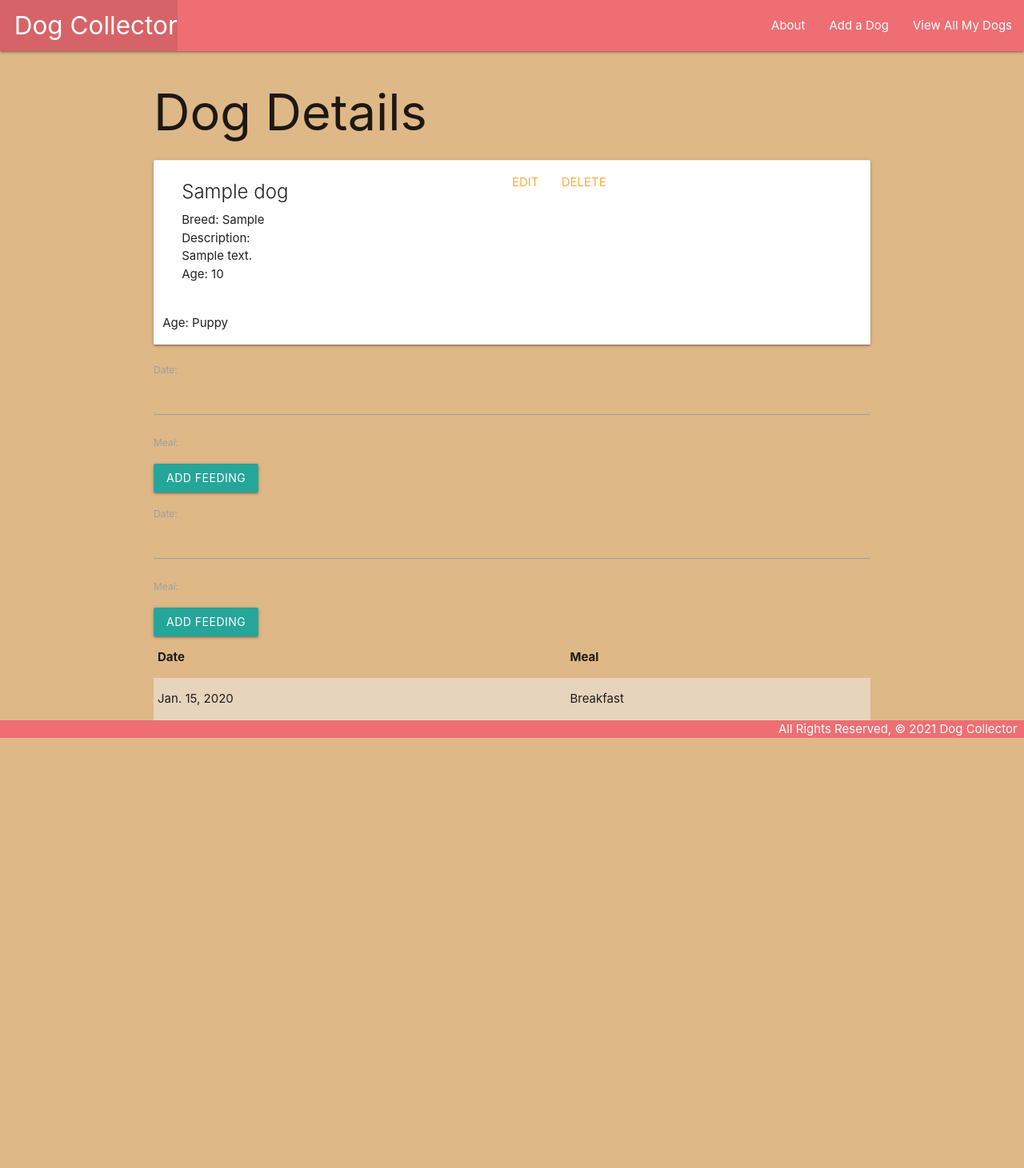
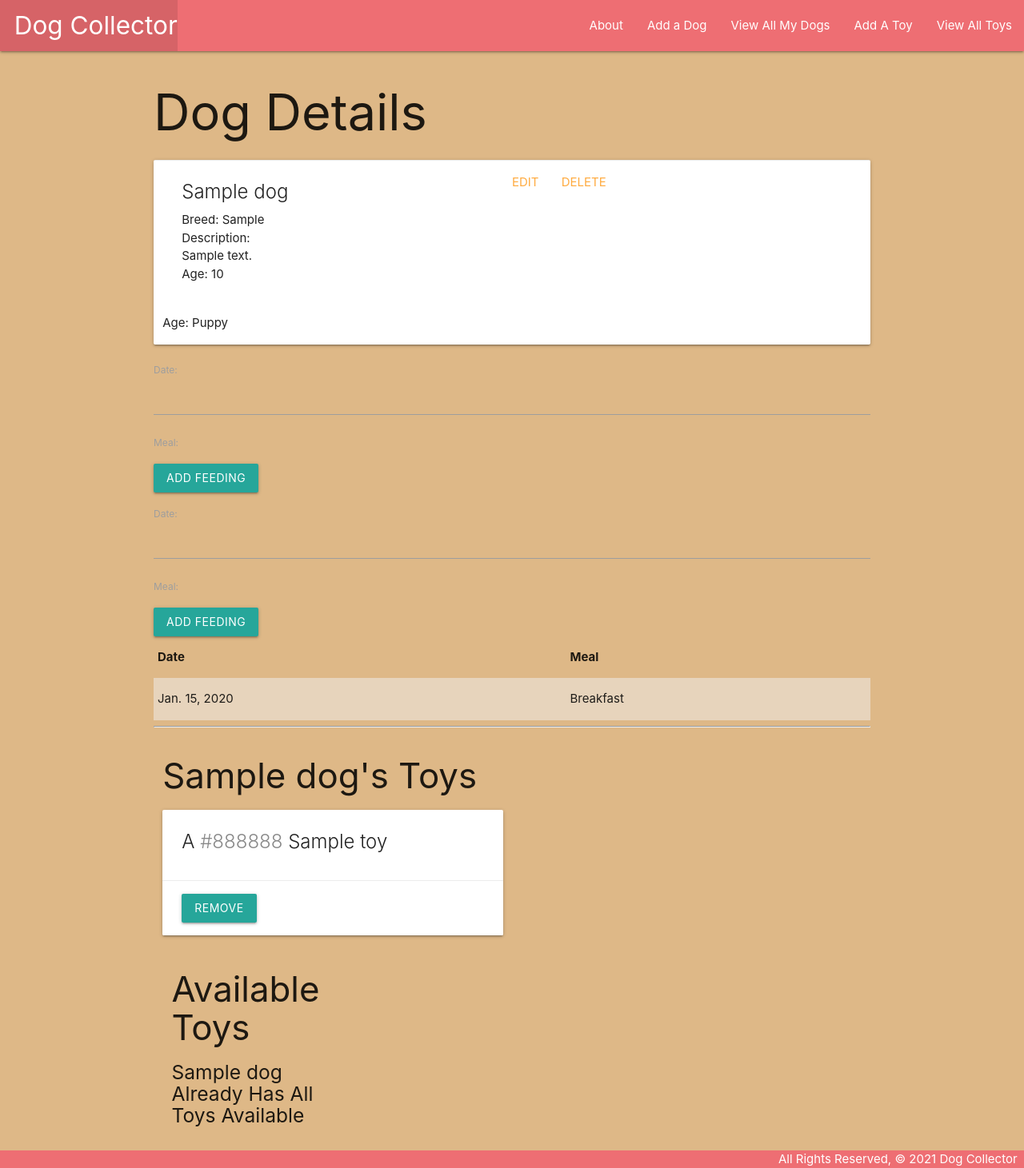
Before and after one commit to Carny94/dogcollector, a Django app: page /dogs/1/ in a window 1280 px wide. Shown: the whole page at 80% size. Before the commit the page ends 923 px from the top, so only its background shows below. Run offline with Django 4.2, Linux system fonts and the light colour scheme; tables that the repository leaves empty hold one stand-in row (values such as "Sample post").

Commit message:
pt-5 homework

```diff
--- a/dogcollector/settings.py
+++ b/dogcollector/settings.py
@@ -11,10 +11,12 @@ https://docs.djangoproject.com/en/4.2/ref/settings/
 """
 
 from pathlib import Path
+import environ
 
 # Build paths inside the project like this: BASE_DIR / 'subdir'.
 BASE_DIR = Path(__file__).resolve().parent.parent
-
+environ.Env()
+environ.Env.read_env()
 
 # Quick-start development settings - unsuitable for production
 # See https://docs.djangoproject.com/en/4.2/howto/deployment/checklist/
--- a/main_app/models.py
+++ b/main_app/models.py
@@ -7,6 +7,15 @@ MEALS = (
     ('L', 'Lunch'),
     ('D', 'Dinner')
 )
+class Toy(models.Model):
+  name = models.CharField(max_length=50)
+  color = models.CharField(max_length=100)
+
+  def __str__(self):
+    return self.name
+
+  def get_absolute_url(self):
+    return reverse('toys_detail', kwargs={'pk': self.id})
 
 # Create your models here.
 class Dog(models.Model):
@@ -14,6 +23,7 @@ class Dog(models.Model):
   breed = models.CharField(max_length=100)
   description = models.TextField(max_length=250)
   age = models.IntegerField()
+  toys = models.ManyToManyField(Toy)
 
 
   # Changing this instance method
@@ -45,3 +55,10 @@ class Feeding(models.Model):
 
 class Meta:
     ordering = ['-date']
+
+# class Photo(models.Model):
+#     url = models.CharField(max_length=200)
+#     dog = models.ForeignKey(Dog, on_delete=models.CASCADE)
+
+#     def __str__(self):
+#         return f"Photo for dog_id: {self.dog_id} @{self.url}"
--- a/main_app/templates/base.html
+++ b/main_app/templates/base.html
@@ -20,6 +20,8 @@
           <li><a href="{% url 'about' %}">About</a></li>
           <li><a href="{% url 'dogs_create' %}">Add a Dog</a></li>
           <li><a href="{% url 'index' %}">View All My Dogs</a></li>
+          <li><a href="{% url 'toys_create' %}">Add A Toy</a></li>
+          <li><a href="{% url 'toys_index' %}">View All Toys</a></li>
 
         </ul>
       </div>
--- a/main_app/templates/dogs/detail.html
+++ b/main_app/templates/dogs/detail.html
@@ -52,6 +52,50 @@
   </div>
   <!-- New Markup Above -->
 </div>
+<hr>
+<div class="row">
+  <div class="col s6">
+    <h3>{{ dog.name }}'s Toys</h3>
+    {% if dog.toys.count %}
+      {% for toy in dog.toys.all %}
+        <div class="card">
+          <div class="card-content">
+            <span class="card-title">
+              A <span style="color: {{ toy.color }}">{{ toy.color }}</span> {{ toy.name }}
+            </span>
+          </div>
+          <div class="card-action">
+            <form action="{% url 'unassoc_toy' dog.id toy.id %}" method="POST">
+                {% csrf_token %}
+              <button type="submit" class="btn">Remove</button>
+        </div>
+      {% endfor %}
+    {% else %}
+      <h5>No Toys 😿</h5>
+    {% endif %}
+  </div>
+  <div class="col s6">
+    <h3>Available Toys</h3>
+    {% if toys.count %}
+      {% for toy in toys.all %}
+        <div class="card">
+          <div class="card-content">
+            <span class="card-title">
+              A <span style="color: {{ toy.color }}">{{ toy.color }}</span> {{ toy.name }}
+            </span>
+          </div>
+          <div class="card-action">
+            <form action="{% url 'assoc_toy' dog.id toy.id %}" method="POST">
+                {% csrf_token %}
+              <button type="submit" class="btn">Add</button>
+            </form>
+          </div>
+        </div>
+      {% endfor %}
+    {% else %}
+      <h5>{{dog.name}} Already Has All Toys Available</h5>
+    {% endif %}
+  </div>
 <script>
 const dateEl = document.getElementById('id_date');
   // M is Materialize's global variable
--- a/main_app/urls.py
+++ b/main_app/urls.py
@@ -10,4 +10,14 @@ urlpatterns = [
     path('dogs/<int:pk>/update/', views.DogUpdate.as_view(), name='dogs_update'),
     path('dogs/<int:pk>/delete/', views.DogDelete.as_view(), name='dogs_delete'),
     path('dogs/<int:dog_id>/add_feeding/', views.add_feeding, name='add_feeding'),
+    path('dogs/<int:dog_id>/assoc_toy/<int:toy_id>/', views.assoc_toy, name='assoc_toy'),
+    path('dogs/<int:dog_id>/unassoc_toy/<int:toy_id>/', views.unassoc_toy, name='unassoc_toy'),
+    path('toys/', views.ToyList.as_view(), name='toys_index'),
+    path('toys/<int:pk>/', views.ToyDetail.as_view(), name='toys_detail'),
+    path('toys/create/', views.ToyCreate.as_view(), name='toys_create'),
+    path('toys/<int:pk>/update/', views.ToyUpdate.as_view(), name='toys_update'),
+    path('toys/<int:pk>/delete/', views.ToyDelete.as_view(), name='toys_delete'),
+
+    # path('dogs/<int:dog_id>/add_photo/', views.add_photo, name='add_photo'),
+
  ]
--- a/main_app/views.py
+++ b/main_app/views.py
@@ -1,8 +1,12 @@
+import uuid
+import boto3
+from django.shortcuts import render, redirect
 from django.shortcuts import render
 from django.views.generic.edit import CreateView, UpdateView, DeleteView
-from .models import Dog
+from django.views.generic import ListView, DetailView
+# from .models import Dog Photo
 from .forms import FeedingForm
-
+from .models import Dog, Toy
 # Create your views here.
 
 
@@ -15,20 +19,26 @@ def about(request):
 def dogs_index(request):
   dogs = Dog.objects.all()
   return render(request, 'dogs/index.html', { 'dogs': dogs })
+
 def dogs_detail(request, dog_id):
   dog = Dog.objects.get(id=dog_id)
+  id_list = dog.toys.all().values_list('id')
+  toys_dog_doesnt_have = Toy.objects.exclude(id__in=id_list)
   feeding_form = FeedingForm()
   return render(request, 'dogs/detail.html', {
-    'dog': dog, 'feeding_form': feeding_form
+    'dog': dog,
+    'feeding_form': feeding_form,
+    'toys': toys_dog_doesnt_have,
   })
 
 class DogCreate(CreateView):
   model = Dog
-  fields = '__all__'
+  fields = ['name', 'breed', 'description', 'age']
   # Special string pattern Django will use
   success_url = '/dogs/{dog_id}' # <--- must specify an exact ID
   # Or..more fitting... you want to just redirect to the index page
   success_url = '/dogs'
+
 class DogUpdate(UpdateView):
   model = Dog
   # Let's disallow the renaming of a cat by excluding the name field!
@@ -38,13 +48,39 @@ class DogDelete(DeleteView):
   model = Dog
   success_url = '/dogs'
 
-def add_feeding(request, cat_id):
+def add_feeding(request, dog_id):
   form = FeedingForm(request.POST)
    # validate the form
   if form.is_valid():
     # don't save the form to the db until it
     # has the cat_id assigned
     new_feeding = form.save(commit=False)
-    new_feeding.cat_id = cat_id
+    new_feeding.dog_id = dog_id
     new_feeding.save()
-  return redirect('detail', cat_id=cat_id)
+  return redirect('detail', dog_id=dog_id)
+
+class ToyList(ListView):
+  model = Toy
+
+class ToyDetail(DetailView):
+  model = Toy
+
+class ToyCreate(CreateView):
+  model = Toy
+  fields = '__all__'
+
+class ToyUpdate(UpdateView):
+  model = Toy
+  fields = ['name', 'color']
+
+class ToyDelete(DeleteView):
+  model = Toy
+  success_url = '/toys'
+
+def assoc_toy(request, dog_id, toy_id):
+  Dog.objects.get(id=dog_id).toys.add(toy_id)
+  return redirect('detail', dog_id=dog_id)
+
+def unassoc_toy(request, dog_id, toy_id):
+  Dog.objects.get(id=dog_id).toys.remove(toy_id)
+  return redirect('detail', dog_id=dog_id)
```
Also changed, not shown: main_app/templates/main_app/toy_confirm_delete.html (added, +13 -0 lines), main_app/templates/main_app/toy_detail.html (added, +20 -0 lines), main_app/templates/main_app/toy_form.html (added, +19 -0 lines), main_app/templates/main_app/toy_list.html (added, +17 -0 lines), main_app/migrations/0003_photo.py (added), main_app/migrations/0004_toy_delete_photo.py (added), main_app/migrations/0005_dog_toys.py (added).
